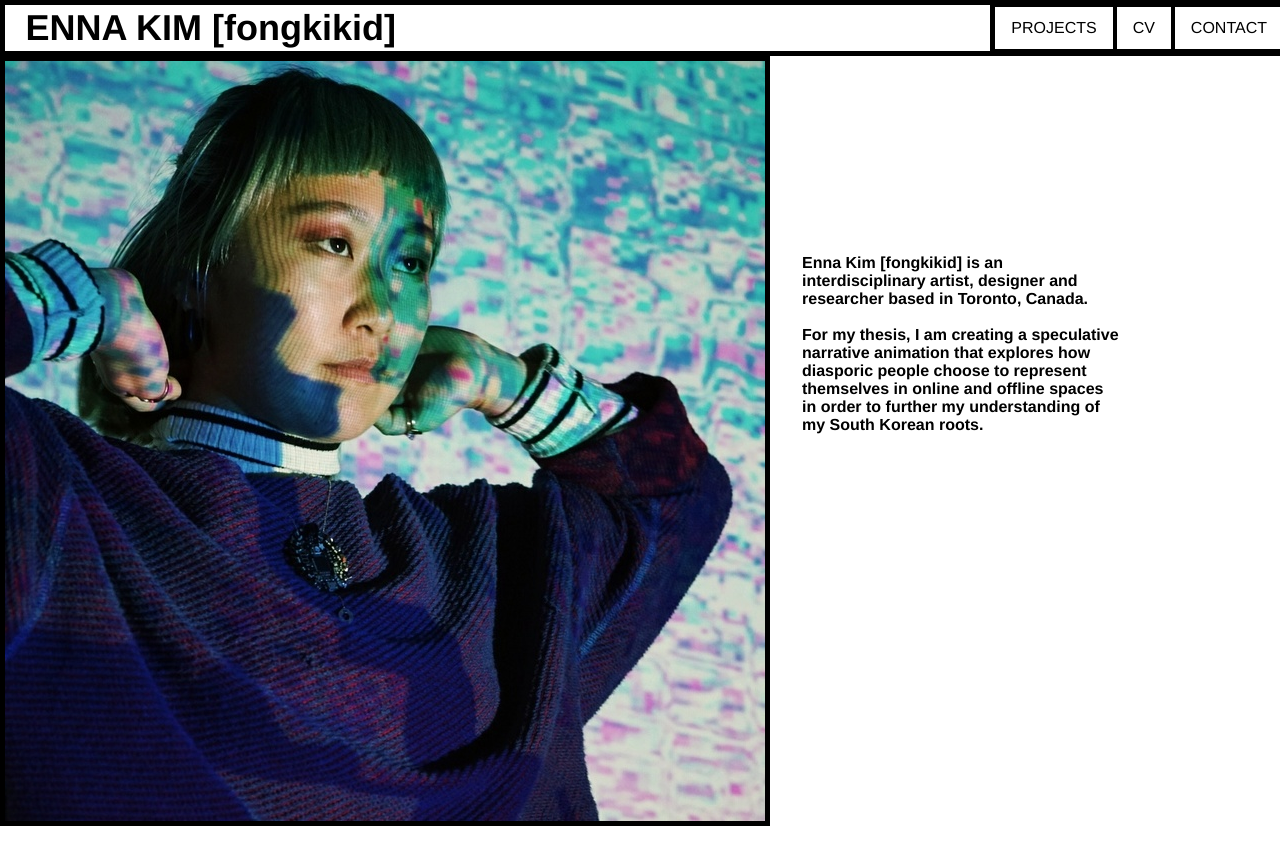
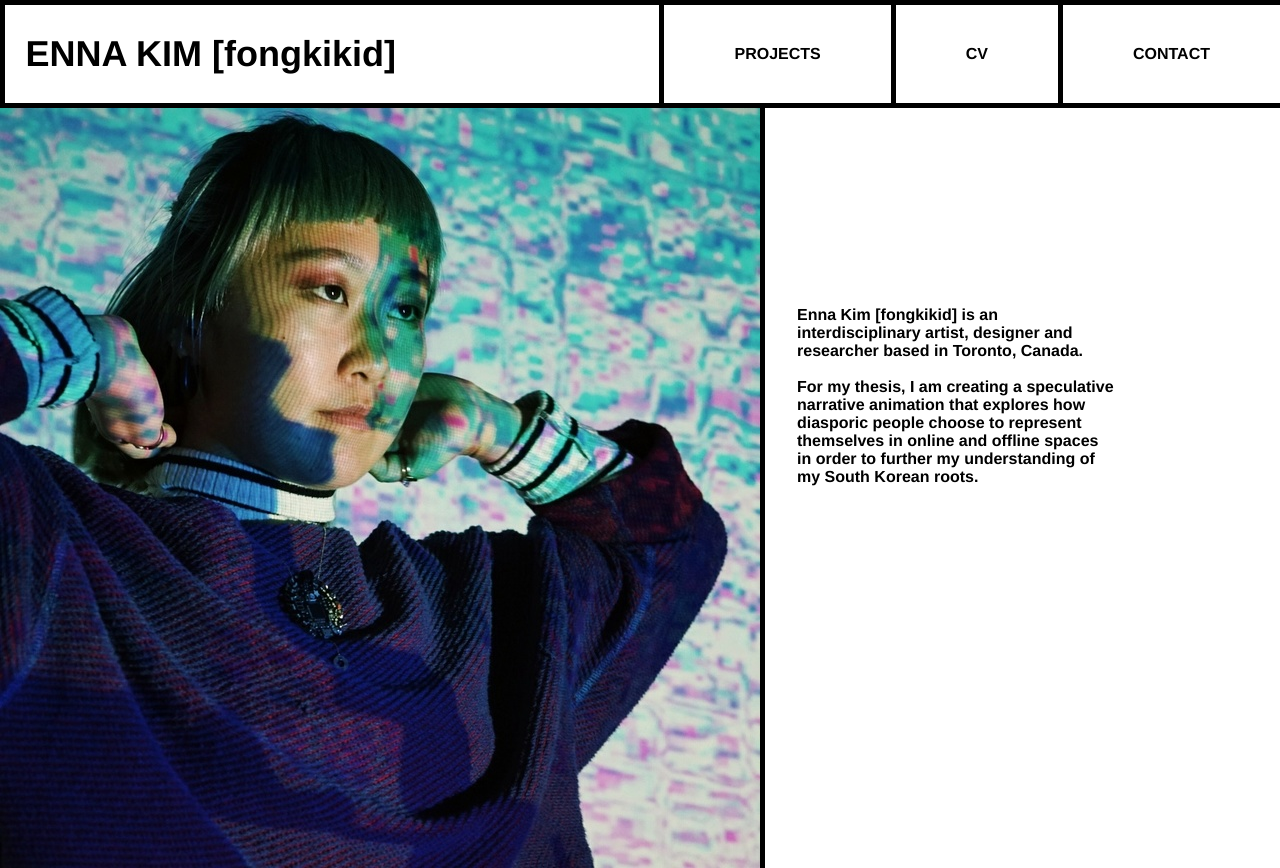
Before and after one commit to JelaniThompson/fongkikid, a Vue app: page / in a window 1280 px wide. Before the commit the page ends 826 px from the top, so only its background shows below. Built offline with nearby package versions, Linux system fonts and the light colour scheme.

Commit message:
Fixed home page somewhat

```diff
--- a/package.json
+++ b/package.json
@@ -9,6 +9,8 @@
   },
   "dependencies": {
     "core-js": "^3.3.2",
+    "node-sass": "^4.13.0",
+    "sass-loader": "^8.0.0",
     "vue": "^2.6.10"
   },
   "devDependencies": {
--- a/src/components/Header.vue
+++ b/src/components/Header.vue
@@ -38,10 +38,12 @@
     justify-content: flex-end;
   }
   &__tab {
-    padding: 12px 16px;
+    // padding: 12px 16px;
+    padding: 40px 70px;
     justify-content: center;
     position: relative;
-    border: 2px solid black;
+    font-weight: bold;
+    border-right: 5px solid black;
   }
   &__projects {
     border-left: 5px solid black;
--- a/src/components/Homepage.vue
+++ b/src/components/Homepage.vue
@@ -33,7 +33,7 @@ export default {
   }
   &__fongkikid-homepage {
     justify-content: flex-start;
-    border: 5px solid black;
+    border-right: 5px solid black;
   }
   &__paragraph {
     margin-left: 2.5%;
```
Also changed, not shown: 1 other file (tests, documents, lock files or other folders).
